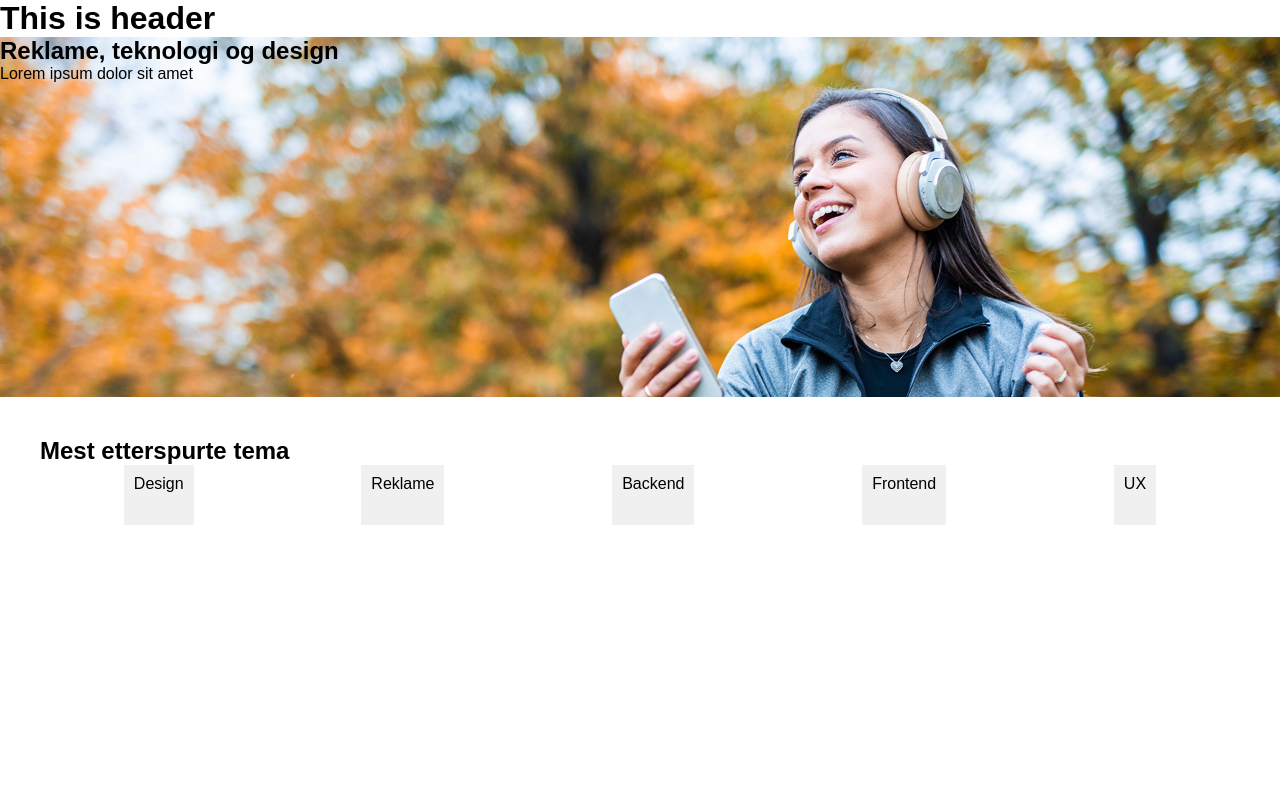
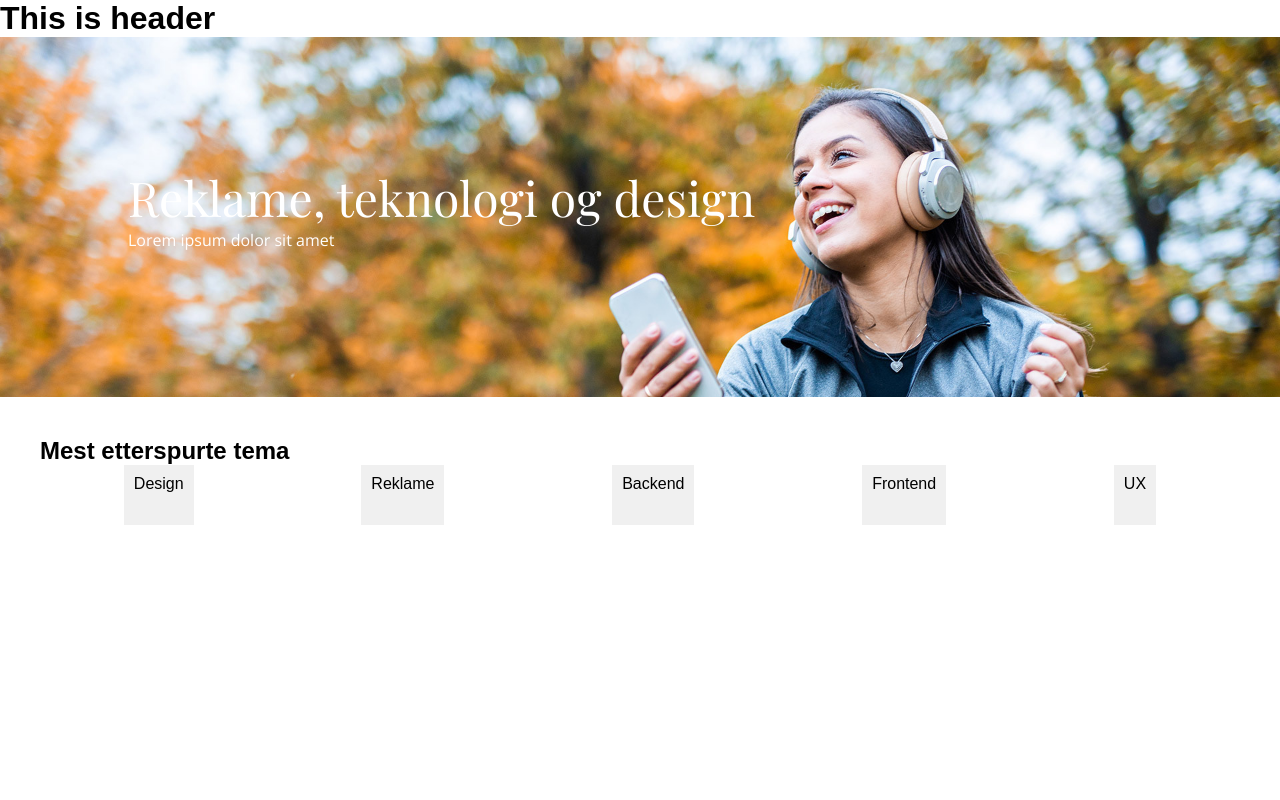
Before and after one commit to gabjcav/Mvh-oppgave, a React (Create React App) app: page / in a window 1280 px wide. Shown: the top 800 px of the page. Built offline with nearby package versions, Linux system fonts and the light colour scheme.

Commit message:
imported fonts, made font-family var's

```diff
--- a/public/index.html
+++ b/public/index.html
@@ -10,6 +10,8 @@
       content="Web site created using create-react-app"
     />
     <link rel="preconnect" href="https://fonts.gstatic.com">
+    <link rel="preconnect" href="https://fonts.gstatic.com">
+    <link href="https://fonts.googleapis.com/css2?family=Playfair+Display:wght@400;500;600;700&display=swap" rel="stylesheet">
     <link href="https://fonts.googleapis.com/css2?family=Open+Sans:wght@300;400;600;700&display=swap" rel="stylesheet">
     <link rel="apple-touch-icon" href="%PUBLIC_URL%/logo192.png" />
     <link rel="manifest" href="%PUBLIC_URL%/manifest.json" />
--- a/src/styles/global.scss
+++ b/src/styles/global.scss
@@ -5,3 +5,8 @@
     font-family: sans-serif;
     list-style-type: none;
 }
+
+:root {
+    --sans-serif: 'Open Sans', sans-serif;
+    --serif: 'Playfair Display', serif;
+}
--- a/src/styles/hero.scss
+++ b/src/styles/hero.scss
@@ -5,4 +5,14 @@
     background-size: cover;
     width: 100%;
     height: 45vh;
+    color: white;
+    padding: 10%;
+    h1{
+        font-family: var(--serif);
+        font-size: 3rem;
+        font-weight: 300;
+    }
+    p {
+        font-family: var(--sans-serif);
+    }
 }
```
